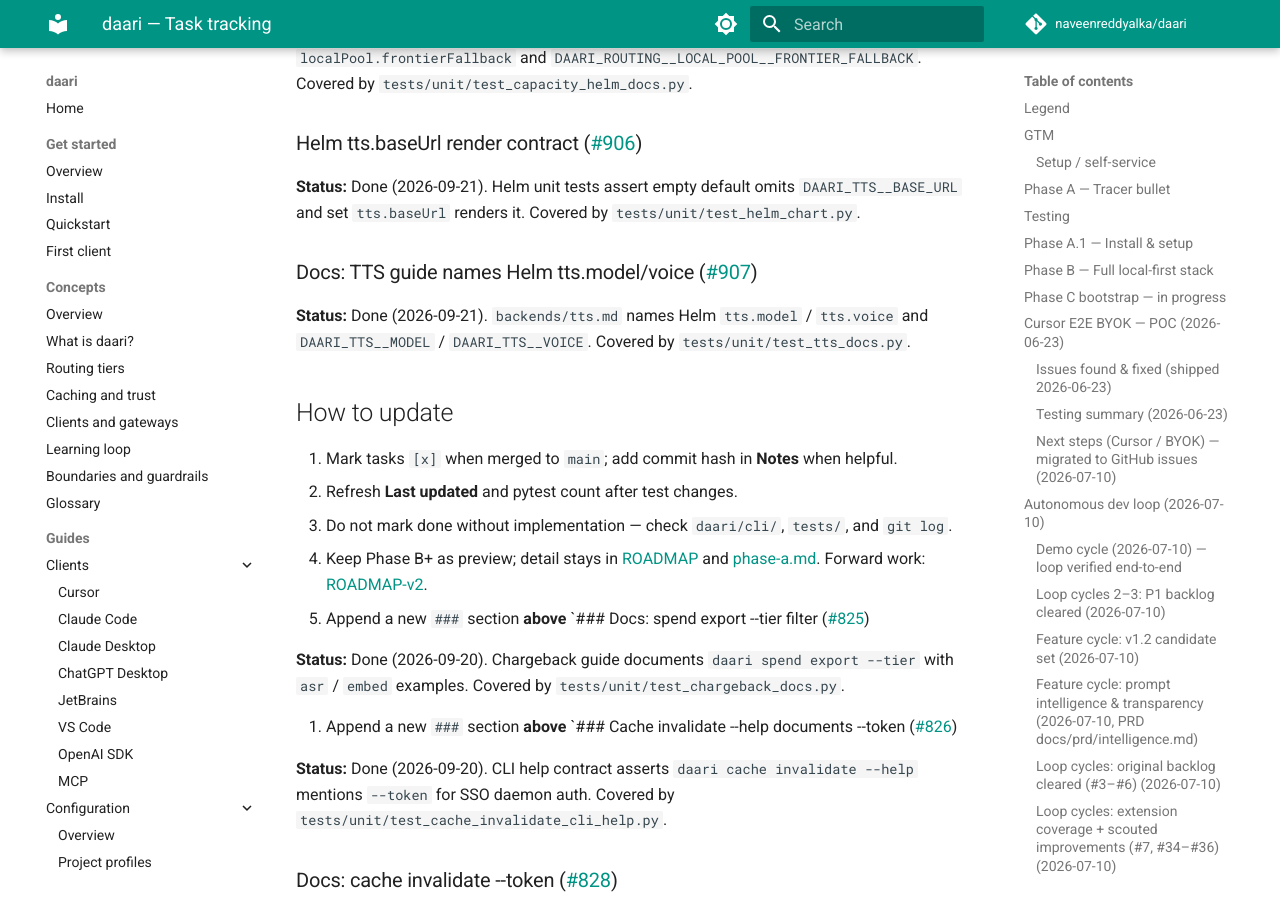
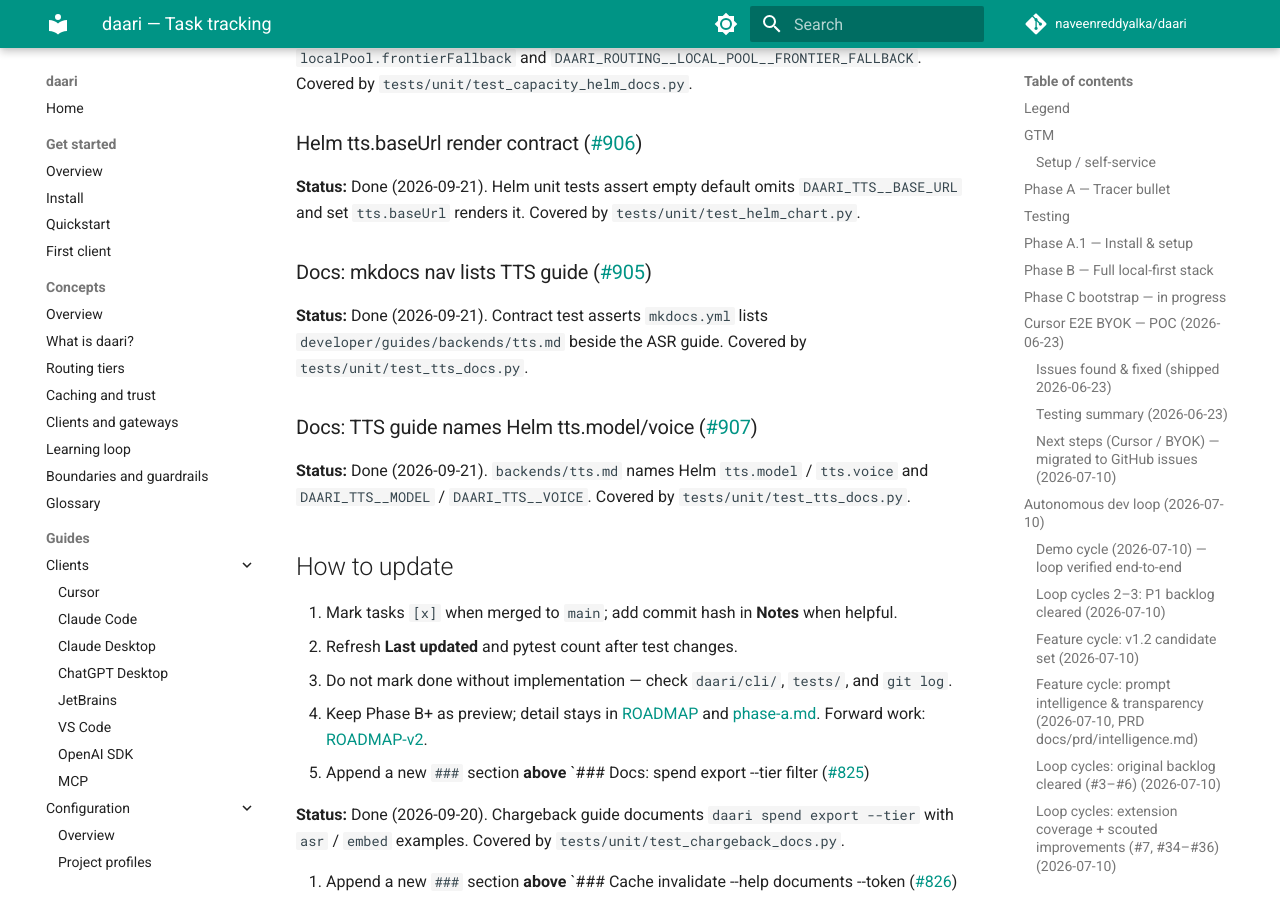
Before and after one commit to naveenreddyalka/daari, an MkDocs documentation site: the page built from docs/TRACKING.md, in a window 1280 px wide and 900 px high, scrolled down 93381 px. Built offline with MkDocs 1.6.1 and Material for MkDocs 9.7.7, drawn with Linux system fonts in a browser that asks for light colours; comment, search, counter and statistics services are not loaded.

Commit message:
chore(test): assert mkdocs nav lists the TTS guide (#910)
Lock the published nav entry for backends/tts.md beside ASR so the voice-loop guide cannot drop out of the site map.

Co-authored-by: Cursor <cursoragent@cursor.com>

```diff
--- a/docs/TRACKING.md
+++ b/docs/TRACKING.md
@@ -3900,6 +3900,13 @@ in doctor-health. Covered by `tests/unit/test_doctor_scoped_cache_fleet.py`.
 `tests/unit/test_helm_chart.py`.
 
 
+### Docs: mkdocs nav lists TTS guide ([#905](https://github.com/naveenreddyalka/daari/issues/905))
+
+<!-- tracking:#905 -->
+**Status:** Done (2026-09-21). Contract test asserts `mkdocs.yml` lists
+`developer/guides/backends/tts.md` beside the ASR guide. Covered by
+`tests/unit/test_tts_docs.py`.
+
 ### Docs: TTS guide names Helm tts.model/voice ([#907](https://github.com/naveenreddyalka/daari/issues/907))
 
 <!-- tracking:#907 -->
```
Also changed, not shown: 1 other file.
